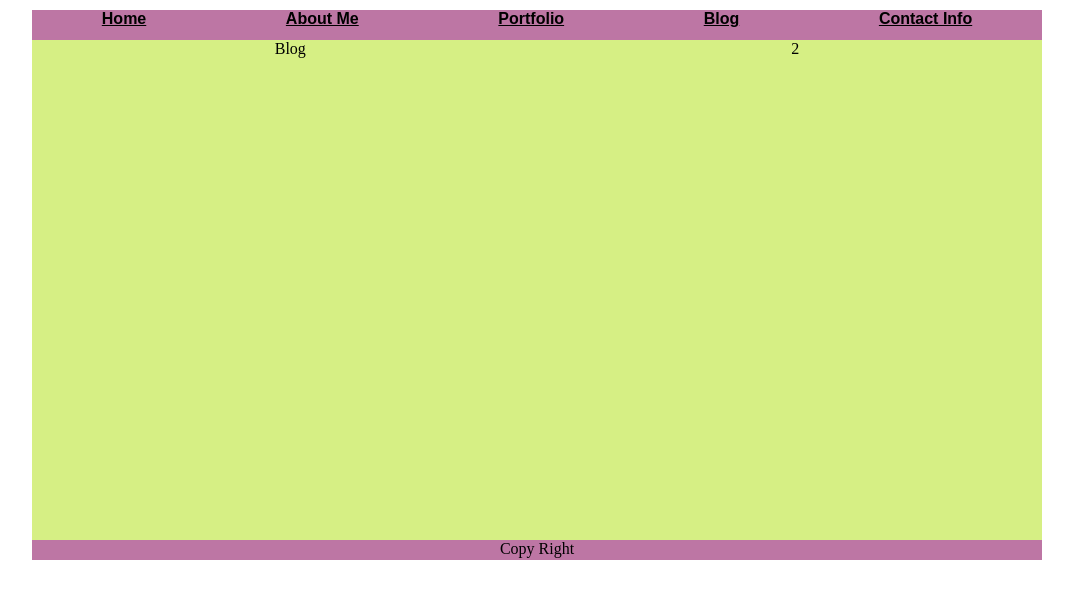
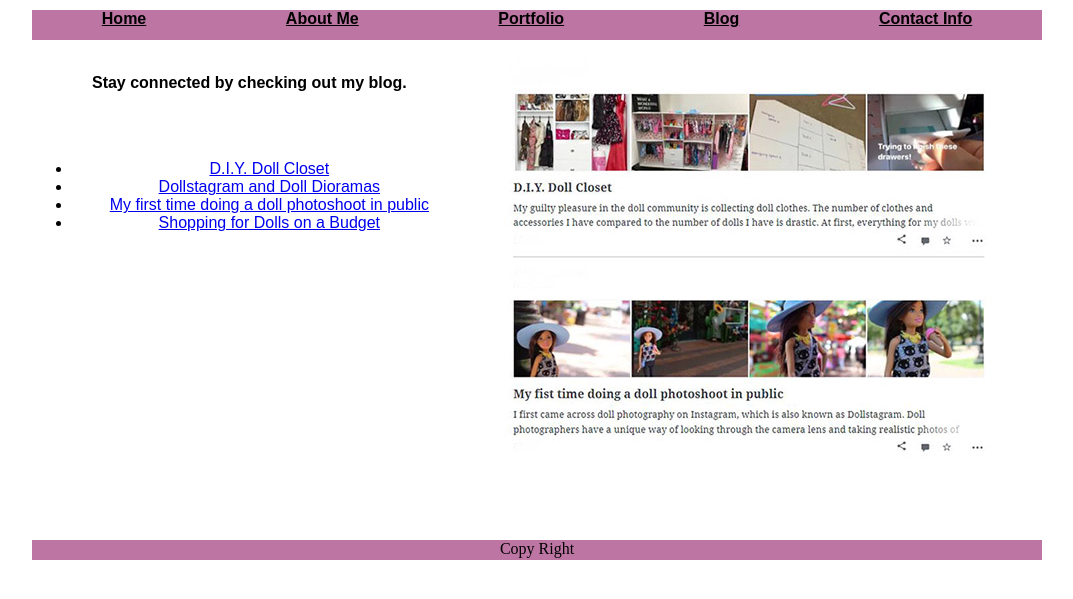
Before and after one commit to abbygarcia1517/websitefinal, a plain HTML site: page page 3.html in a window 1280 px wide. Shown: the part 61-660 px from the top of the page, without its empty margins (103-1176 px from the left). Drawn offline with Linux system fonts and the light colour scheme.

Commit message:
working on finishing touches

```diff
--- a/main.css
+++ b/main.css
@@ -6,7 +6,6 @@
 	margin: 0 auto;
 
 }
-
 
 header {
 height: 50px;
@@ -22,6 +21,8 @@ font-weight: 900;
 color: #8A4A5B;
 
 }
+
+
 
 .flex-container{
 	display: flex;
@@ -49,13 +50,16 @@ font-weight: 900;
 	flex-direction: row;
 	align-items: stretch;
 	height: 500px;
+	font-family: semplicitapro, sans-serif;
+	font-style: normal;
+	font-weight: 300;
 
 }
 
 .flex-container2 div{
 flex-grow: 4;
 text-align: center;
-background-color: #D6EF84;
+background-color: white;
 
 }
 
--- a/page 3.html
+++ b/page 3.html
@@ -21,8 +21,16 @@
 
 
 	<div class="flex-container2">
-	<div class="section">Blog</div>
-	<div class="section">2</div>
+		<div class="section"><br><p><b>Stay connected by checking out my blog.</b></p>
+		<br><br>
+	<ul>
+  <li><a href="https://abbylunacreationsblog.wordpress.com/2021/11/14/__trashed/">D.I.Y. Doll Closet</a></li>
+  <li><a href="https://abbylunacreationsblog.wordpress.com/2021/09/06/dollstagram-and-doll-dioramas/">Dollstagram and Doll Dioramas</a></li>
+  <li><a href="https://abbylunacreationsblog.wordpress.com/2021/11/07/my-fist-time-doing-a-doll-photoshoot-in-public/">My first time doing a doll photoshoot in public</a></li>
+  <li><a href="https://abbylunacreationsblog.wordpress.com/2021/11/02/shopping-for-dolls-on-a-budget/">Shopping for Dolls on a Budget</a></li>
+</ul>
+		</div>
+	<div class="section"><br><img src="Images/blogsnip5.jpg" alt="blogsnipit"></div>
 
 
 	</div>
```
Also changed, not shown: index.html (+2 -2 lines), page 1.html (+2 -2 lines), page 2.html (+1 -1 lines), Images/abbywithbarbiebook2.jpg (added), Images/babriewithclothesincloset2.jpg (added), Images/barbieatmarketsquare.jpg (added), Images/barbiewithicecream.jpg (added), Images/blogsnip2.jpg (added), Images/blogsnip5.jpg (added), Images/blogsnipit1.jpg (added), Images/littleabbywithbarbieclothes2.jpg (added), Images/logo.png.
